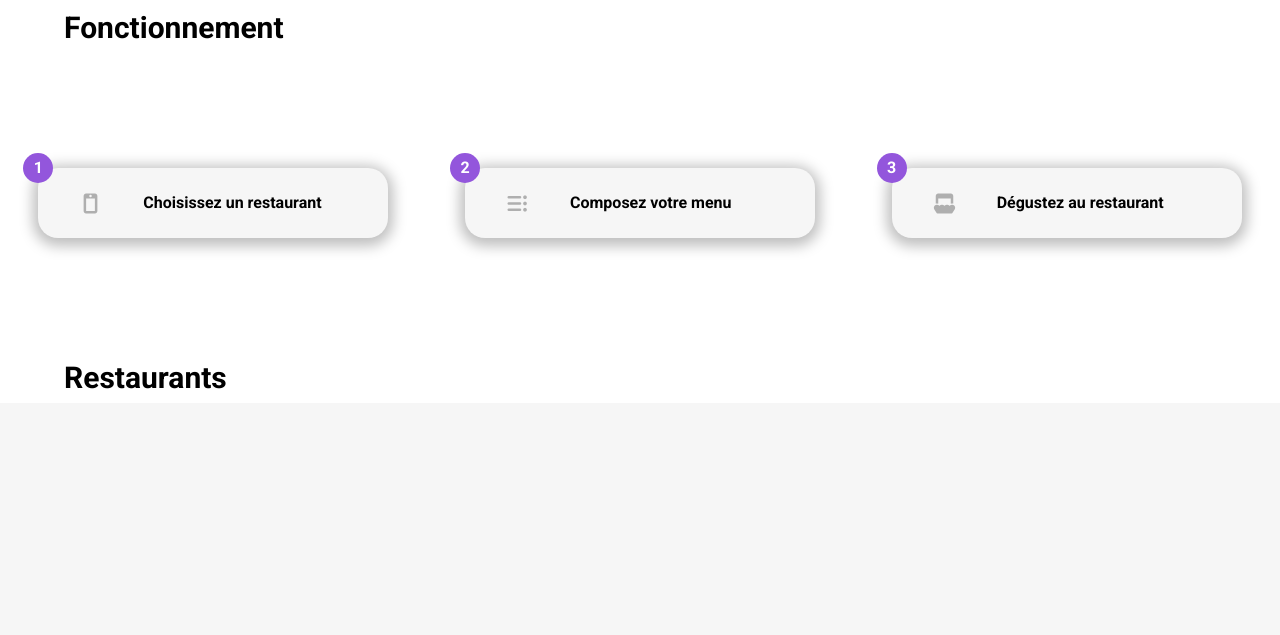
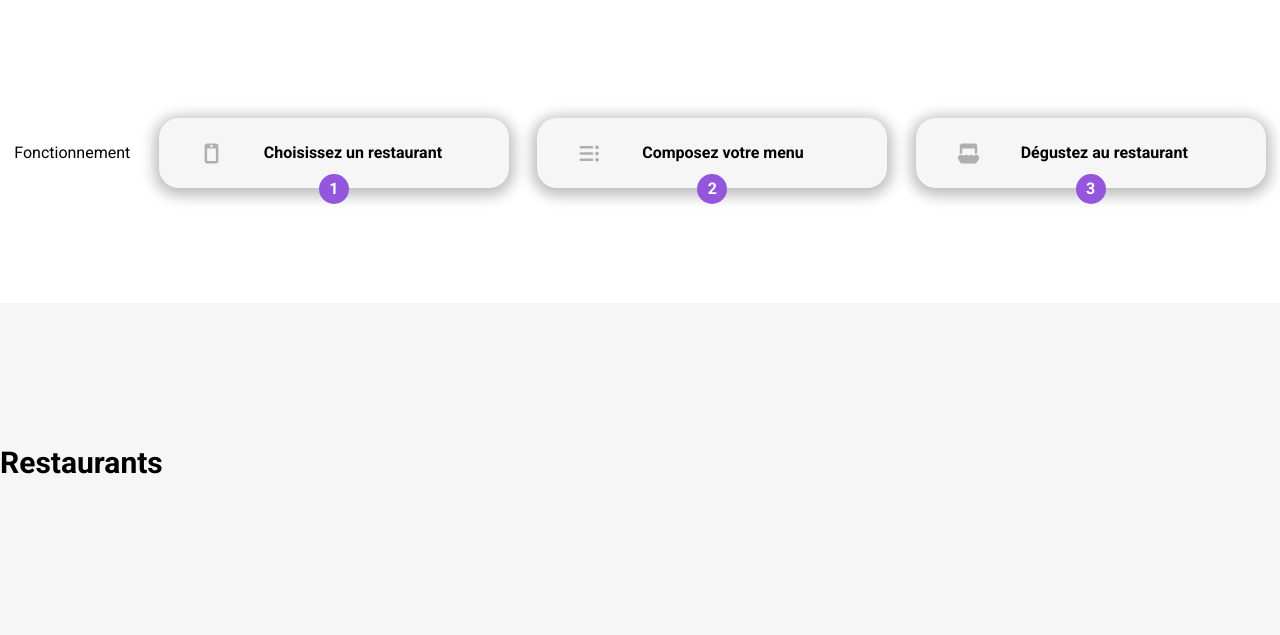
Before and after one commit to THOMAS-OC/P3_OPENCLASSROOMS, a website: page index.html in a window 1280 px wide. Shown: the part 557-1192 px from the top of the page. Drawn offline with Linux system fonts and the light colour scheme; a web font is replaced by a local one.

Commit message:
Mise en conformité de la section restau sur smartphone par rapport à la maquette

```diff
--- a/index.html
+++ b/index.html
@@ -64,9 +64,10 @@
 
 <!-- functionning -->
 
-<h2>Fonctionnement</h2>
 
 <section class="order">
+
+    <h2 class="order__title">Fonctionnement</h2>
 
     <div class="order__step">
         <i class="fa-solid fa-mobile-screen-button"></i>
@@ -92,9 +93,11 @@
 
 <!-- restaurant -->
 
-    <h2>Restaurants</h2>
 
 <section id="restaurant" class="restaurant">
+
+    <h2 class="restaurant__title">Restaurants</h2>
+
     <article class="restaurant__item">
         <p class="restaurant__item__new">Nouveau</p>
         <a href="pages/a-la-francaise.html">
--- a/sass/pages/_home.scss
+++ b/sass/pages/_home.scss
@@ -22,17 +22,6 @@
 
 
 // Part order
-
-h2{
-    height: 50px;
-    font-family: $font-text;
-    padding-left: 5vw;
-    line-height: 50px;
-    margin: 0 auto;
-    font-weight: bold;
-    font-size: 30px;
-}
-
 .order{
     @include flex(space-around, center, column);
     font-family: $font-text;
@@ -95,14 +84,22 @@ h2{
     height: auto;
     background-color: $color-background;
     width: 100vw;
-    height: 1200px;
-    @include flex(space-around, center, column);
+    height: 1300px;
+    padding : 50px 0 50px 0;
+    @include flex(space-between, center, column);
     margin: 0 auto;
+
+    &__title{
+        font-family: $font-text;
+        font-weight: bold;
+        font-size: 30px;
+        width: 90%;
+    }
 
     &__item{
         height: 250px;
         border-radius: 20px;
-        width: 350px;
+        width: 90%;
         position: relative;
         overflow: hidden;
         @extend %shadow_button;
@@ -180,7 +177,9 @@ h2{
 
         }
         &__step__number{
-            top: 0;
+            bottom: 0;
+            left: 50%;
+            transform: translate(-50%, 70%);
         }
     }
 
@@ -213,8 +212,9 @@ h2{
         flex-direction: row;
         flex-wrap: wrap;
         width: 100vw;
+        padding: 5vw 5vw 5vw 5vw;
         height: 700px;
-        padding: 50px 0px;
+        position: relative;
         &__item{
             filter: brightness(0.7);
             transition-duration: 0.2s;
@@ -224,6 +224,13 @@ h2{
                 filter: brightness(1);
             }
         }
+
+        &__title{
+            position: absolute;
+            top: 2.5vw;
+            left: 5vw;
+        }
+
         &__item:nth-child(odd){
             align-self: flex-start;
         }
```
Also changed, not shown: css/style.css, 1 other file.
